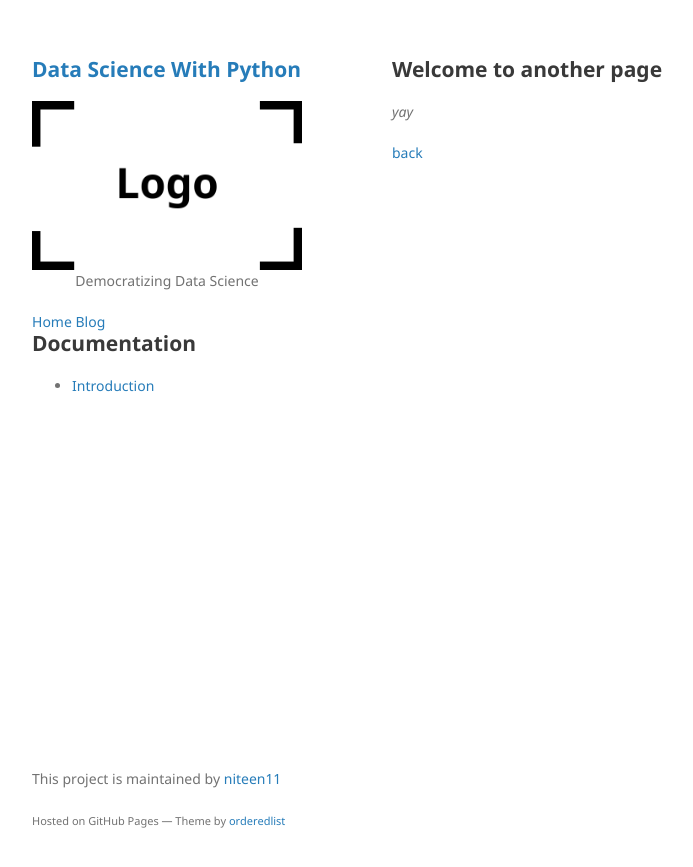
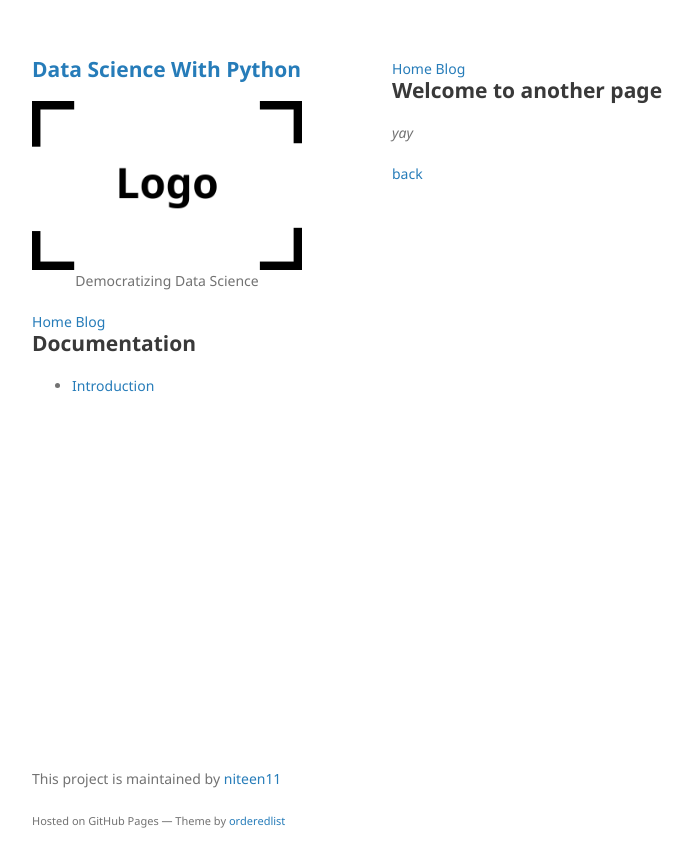
Before and after one commit to niteen11/datasciencewithpython, a Jekyll site: the page built from another-page.md, in a window 1280 px wide. Shown: the top 867 px of the page, without its empty margins (178-871 px from the left). Built offline with Jekyll 4.4.1, drawn with Linux system fonts in a browser that asks for light colours; our own code applies the rules of GitHub Pages for plain Markdown files.

Commit message:
Update another-page.md

```diff
--- a/another-page.md
+++ b/another-page.md
@@ -1,6 +1,11 @@
 ---
 layout: default
 ---
+
+<nav>
+  <a href="/">Home</a>
+  <a href="./another-page.html">Blog</a>
+</nav>
 
 ## Welcome to another page
 
```
